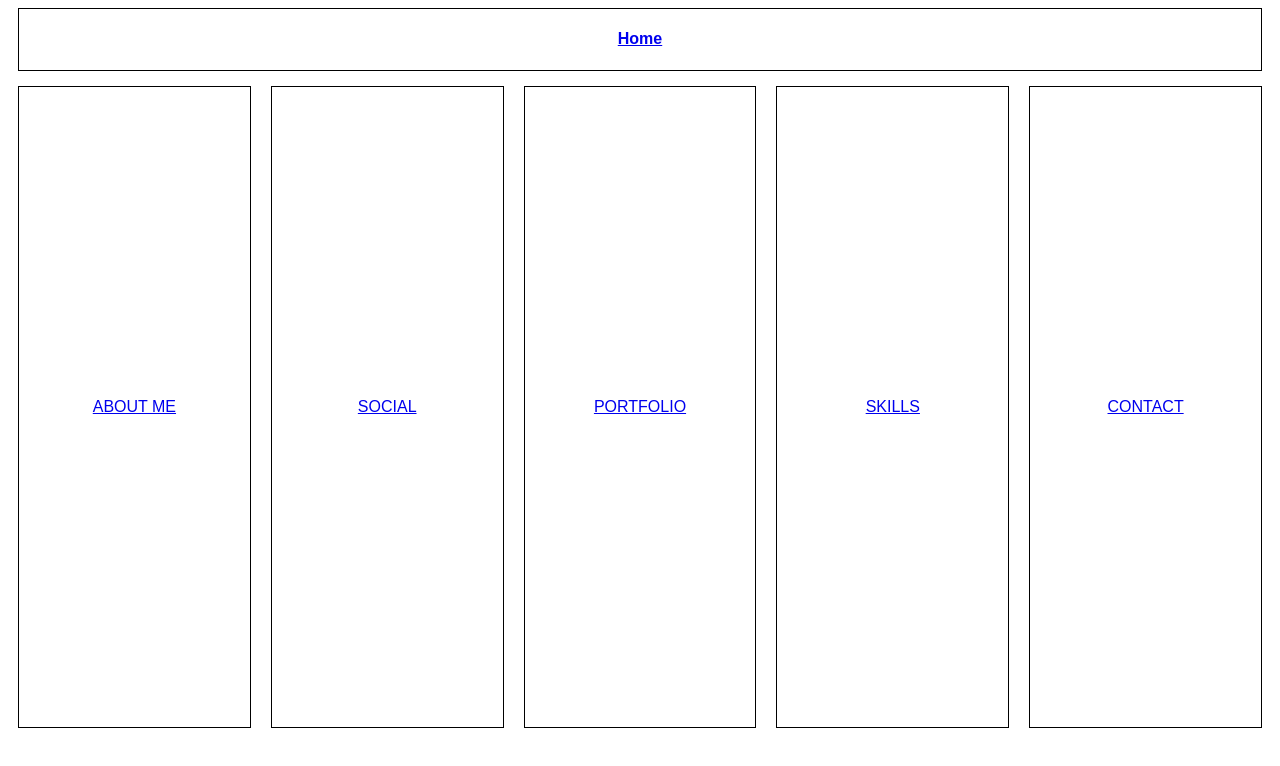
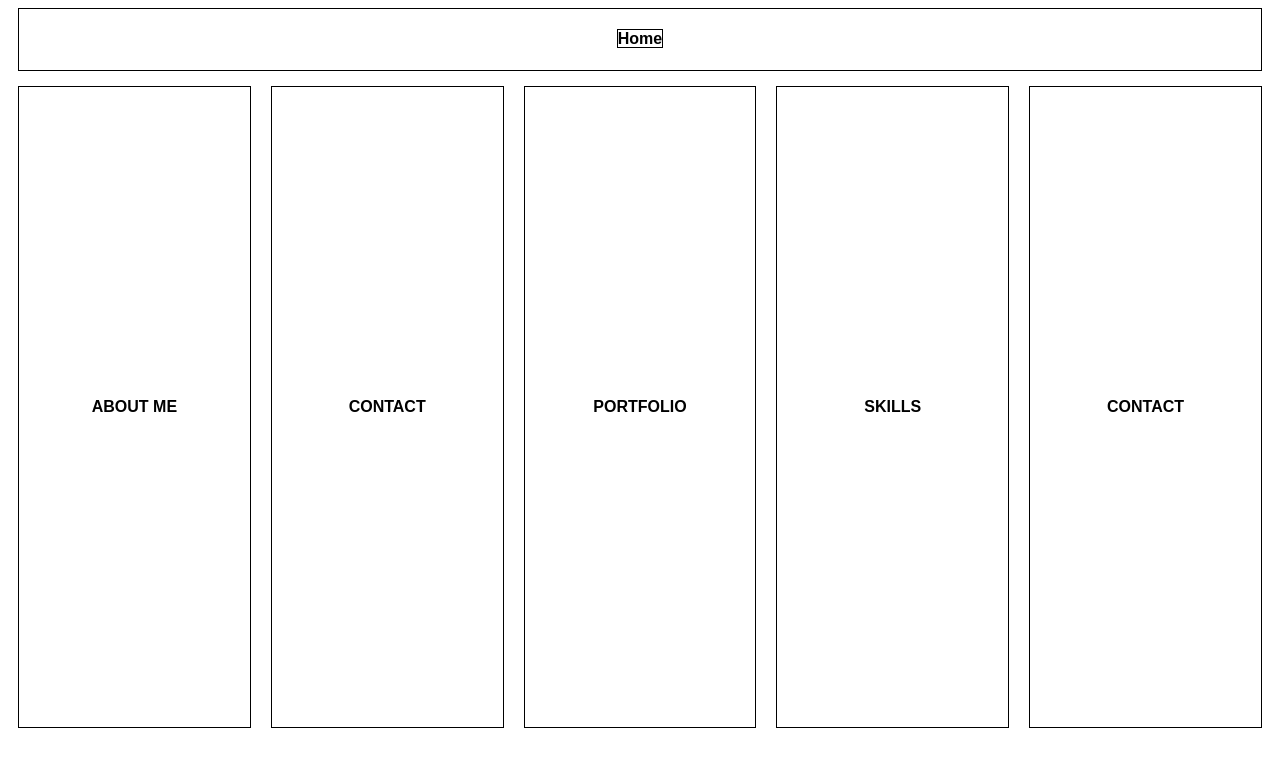
Before and after one commit to bpgoodrow/Portfolio, a React (Create React App) app: page / in a window 1280 px wide. Shown: the top 766 px of the page. Built offline with nearby package versions, Linux system fonts and the light colour scheme.

Commit message:
refactor menu options to reusable components

```diff
--- a/src/components/AboutMe.js
+++ b/src/components/AboutMe.js
@@ -1,4 +1,5 @@
 import React from "react";
+import './AboutMe.css';
 
 function AboutMe() {
   return (
--- a/src/components/Header.css
+++ b/src/components/Header.css
@@ -4,6 +4,8 @@
   margin-bottom: 5px;
   margin-left: 10px;
   margin-right: 10px;
+  color: black;
+  text-decoration: none;
 }
 
 .headerStyle:hover {
--- a/src/components/Header.js
+++ b/src/components/Header.js
@@ -1,13 +1,13 @@
 import React from "react";
+import { NavLink } from 'react-router-dom';
 import './Header.css';
 
 function Header() {
   return(
     <div className="headerStyle">
-      <h4><a href="/">Home</a></h4>
+      <h4><NavLink to="/" className="headerStyle">Home</NavLink></h4>
     </div>
   );
 }
 
-
 export default Header;
--- /dev/null
+++ b/src/components/MenuOption.css
@@ -0,0 +1,17 @@
+.menuOptions {
+  flex: .2;
+  border: solid black .5px;
+  display: flex;
+  justify-content: center;
+  align-items: center;
+  margin: 10px;
+  height: 80vh;
+  color: black;
+  text-decoration: none;
+}
+
+.menuOptions:hover {
+  background-color: black;
+  color: white;
+  cursor: pointer;
+}
--- /dev/null
+++ b/src/components/MenuOption.js
@@ -0,0 +1,12 @@
+import React from "react";
+import './MenuOption.css';
+
+const MenuOption = ({ title }) => {
+  return(
+    <div className="menuOption">
+      <h4 className="menuOptionTitle">{title}</h4>
+    </div>
+  )
+}
+
+export default MenuOption;
--- a/src/components/PortfolioControl.css
+++ b/src/components/PortfolioControl.css
@@ -1,19 +1,3 @@
 .portfolioControl {
   display: flex;
 }
-
-.menuOptions {
-  flex: .2;
-  border: solid black .5px;
-  display: flex;
-  justify-content: center;
-  align-items: center;
-  margin: 10px;
-  height: 80vh;
-}
-
-.menuOptions:hover {
-  background-color: black;
-  color: white;
-  cursor: pointer;
-}
--- a/src/components/PortfolioControl.js
+++ b/src/components/PortfolioControl.js
@@ -1,40 +1,27 @@
 import React from "react";
-// import AboutMe from "./AboutMe";
-// import Social from "./Social";
-// import Portfolio from "./Portfolio";
-// import Skills from "./Skills";
-// import Contact from "./Contact";
+import MenuOption from "./MenuOption";
 import './PortfolioControl.css'
+import { NavLink } from "react-router-dom";
 
 const PortfolioControl = () => {
   return (
     <React.Fragment>
       <div className="portfolioControl">
-      <a className="menuOptions" href="/aboutMe">
-        <div>
-          ABOUT ME
-        </div>
-      </a>
-        <a div className="menuOptions" href="/contact">
-          <div>
-            SOCIAL
-          </div>
-        </a>
-        <a div className="menuOptions" href="/portfolio">
-          <div>
-            PORTFOLIO
-          </div>
-        </a>
-        <a div className="menuOptions" href="/skills">
-          <div>
-            SKILLS
-          </div>
-        </a>
-        <a div className="menuOptions" href="/contact">
-          <div>
-            CONTACT
-          </div>
-        </a>
+      <NavLink to="/aboutMe" className="menuOptions">
+        <MenuOption title="ABOUT ME" />
+      </NavLink>
+        <NavLink to="/contact" className="menuOptions">
+          <MenuOption title="CONTACT" />
+        </NavLink>
+        <NavLink to="/portfolio" className="menuOptions">
+          <MenuOption title="PORTFOLIO" />
+        </NavLink>
+        <NavLink to="/skills" className="menuOptions">
+          <MenuOption title="SKILLS" />
+        </NavLink>
+        <NavLink to="/contact" className="menuOptions">
+          <MenuOption title="CONTACT" />
+        </NavLink>
       </div>
     </React.Fragment>
     )
```
Also changed, not shown: src/components/AboutMe.css (added), 1 other file (tests, documents, lock files or other folders).
